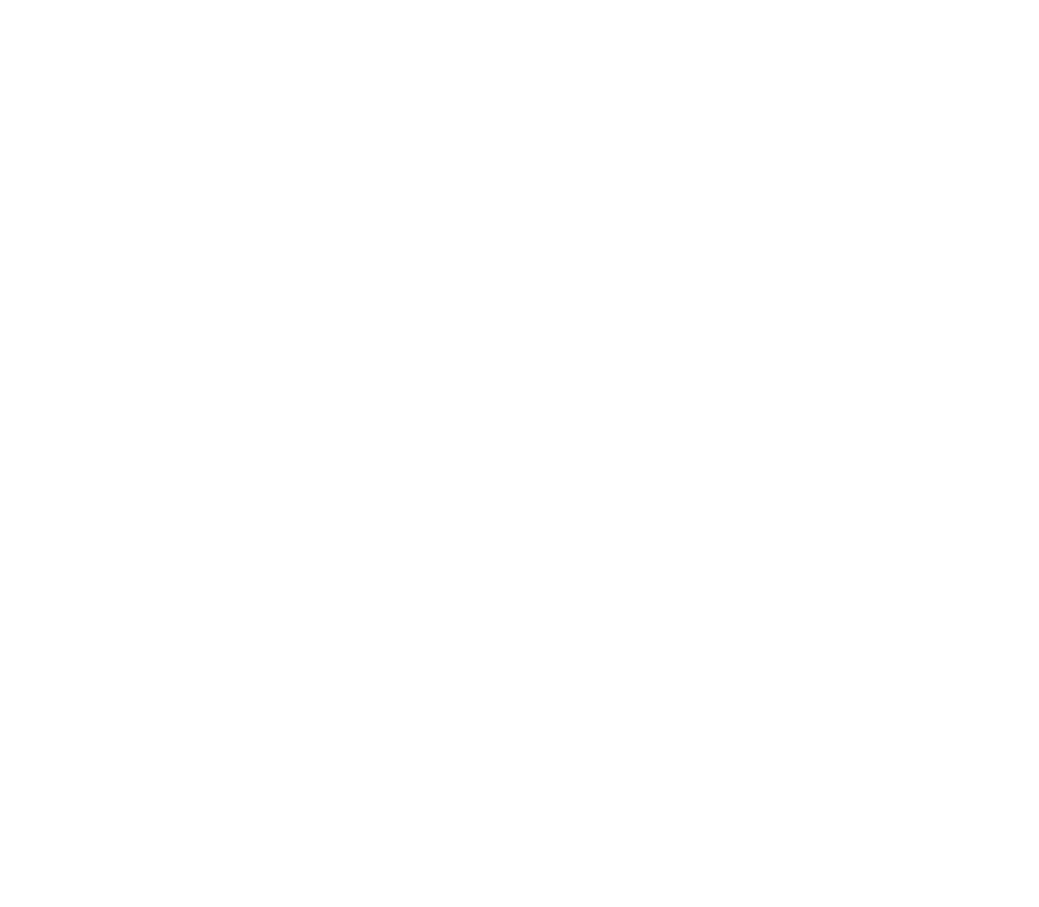
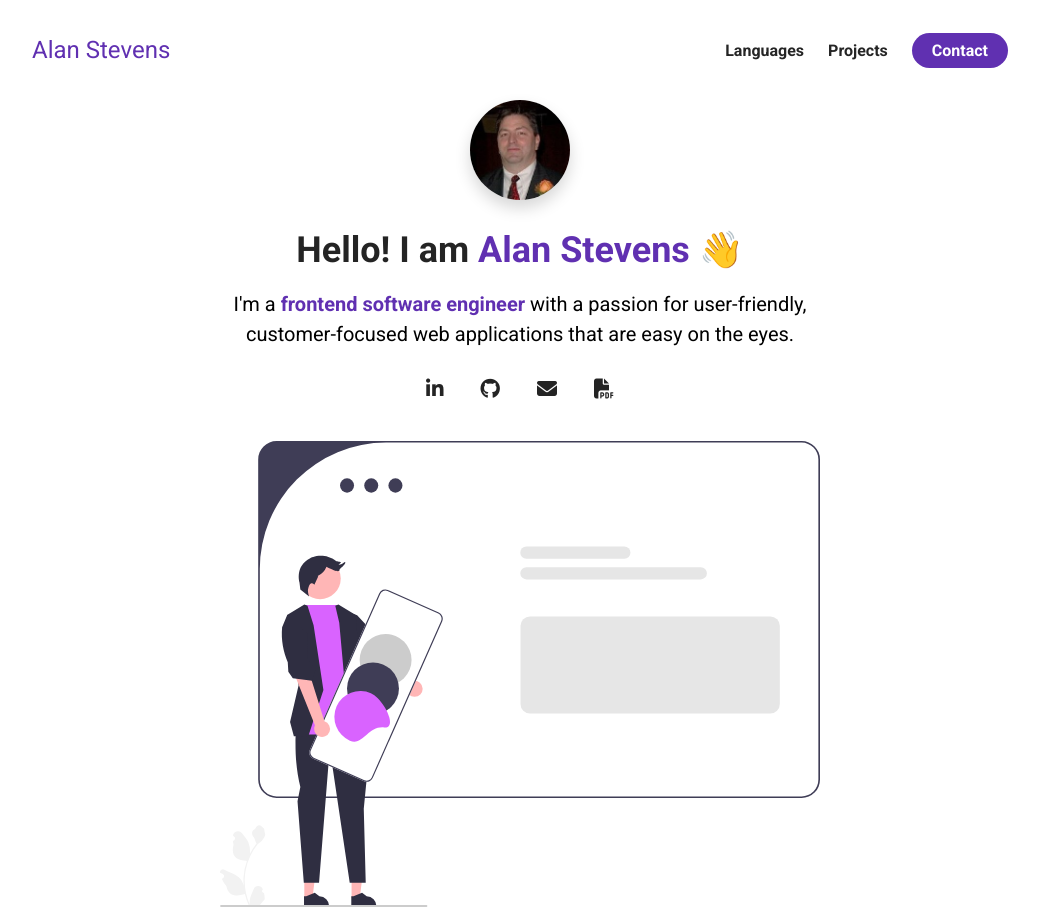
Before and after one commit to astevens104/E_Portfolio, a plain HTML site: page index.html in a window 1280 px wide. Shown: the whole page, without its empty margins (120-1159 px from the left). Before the commit the page ends 800 px from the top, so only its background shows below. Drawn offline with Linux system fonts and the light colour scheme.

Commit message:
nav and landing pages

```diff
--- a/index.html
+++ b/index.html
@@ -3,10 +3,66 @@
 <head>
     <meta charset="UTF-8">
     <meta name="viewport" content="width=device-width, initial-scale=1.0">
-    <title>Document</title>
+    <title>Alan Stevens</title>
     <link rel="stylesheet" href="./styles.css">
+    <script src="https://kit.fontawesome.com/a8a120cec2.js" crossorigin="anonymous"></script>
 </head>
+
 <body>
+    <section id="about-me">
+        <nav>
+            <div class="personal__logo">Alan Stevens</div>
+            <ul class="nav__link--list">
+                <li><a href="" class="
+                    nav__link--anchor
+                    link__hover-effect
+                    link__hover-effect--black
+                    ">Languages</a></li>
+                <li><a href="" class="
+                    nav__link--anchor
+                    link__hover-effect
+                    link__hover-effect--black
+                    ">Projects</a></li>
+                <li><a href="" class="
+                    nav__link--anchor
+                    nav__link--anchor-primary
+                    ">Contact</a></li>
+            </ul>
+        </nav>
+        <div class="flex flex-1">
+            <div class="about-me__info row">
+                <div class="about-me__info--container">
+                    <figure class="about-me__picture--mask">
+                        <img src="./assets/AlanSuit.jpg" class="about-me__picture" alt="Picture of me">
+                    </figure>
+                    <h1 class="about-me__info--title">
+                        Hello! I am <span class="purple">Alan Stevens</span> 👋
+                    </h1>
+                    <p class="about-me__info--para">
+                        I'm a <strong class="purple">frontend software engineer</strong> with a passion for user-friendly, customer-focused web applications that are easy on the eyes.
+                    </p>
+                    <div class="about-me__links">
+                        <a href="" class="about-me__link">
+                            <i class="fa-brands fa-linkedin-in"></i>
+                        </a>
+                        <a href="" class="about-me__link">
+                            <i class="fa-brands fa-github"></i>
+                        </a>
+                        <a href="" class="about-me__link">
+                            <i class="fa-solid fa-envelope"></i>
+                        </a>
+                        <a href="" class="about-me__link">
+                            <i class="fa-solid fa-file-pdf"></i>
+                        </a>
+                    </div>
+                    <figure class="about-me__img--container">
+                        <img src="./assets/undraw_innovative_re_rr5i.svg" class="about-me__img" alt="">
+                    </figure>
+                </div>
+            </div>
+        </div>
+    </section>
 
+    <section></section>
 </body>
 </html>
--- a/styles.css
+++ b/styles.css
@@ -6,3 +6,151 @@
     box-sizing: border-box;
     font-family: "Roboto", serif;
 }
+
+h1, h2, h3, h4, h5, h6, span {
+    color: #242424;
+    text-align: center;
+    line-height: 1.25;
+}
+
+h1 {
+    font-size: 36px;
+}
+
+p {
+    line-height: 1.5;
+    font-size: 16px;
+}
+
+li {
+    list-style-type: none;
+}
+
+.flex {
+    display: flex;
+}
+
+.flex-1 {
+    flex: 1;
+}
+
+.row {
+    width: 100%;
+    max-width: 800px;
+    margin: 0 auto;
+}
+
+.purple {
+    color: #6030b1;
+}
+
+/*
+
+NAVIGATION
+
+*/
+
+nav {
+    height: 100px;
+    width: 100%;
+    max-width: 1000px;
+    margin: 0 auto;
+    display: flex;
+    justify-content: space-between;
+    align-items: center;
+}
+.nav__link--list {
+    display: flex;
+}
+
+.nav__link--anchor {
+    margin: 0 12px;
+    color: #252525;
+    text-decoration: none;
+    font-weight: bold;
+}
+
+.nav__link--anchor-primary {
+    background-color: #6030b1;
+    padding: 8px 20px;
+    border-radius: 50px;
+    color: white;
+    transition: all 300ms ease;
+}
+
+.nav__link--anchor-primary:hover {
+    background-color: #5d3eff;
+}
+
+.personal__logo {
+    font-size: 24px;
+    color: #6030b1;
+    margin: 0 12px;
+    font: bold;
+}
+
+/*
+
+ABOUT ME
+
+*/
+
+#about-me {
+    min-height: 100vh;
+    display: flex;
+    flex-direction: column;
+}
+
+.about-me__info {
+    display: flex;flex-direction: column;
+}
+
+.about-me__info--container {
+    display: flex;
+    flex-direction: column;
+    justify-content: center;
+    align-items: center;
+    max-width: 600px;
+    margin: 0 auto;
+    text-align: center;
+}
+
+.about-me__picture--mask {
+    width: 100px;
+    height: 100px;
+    border-radius: 100%;
+    overflow: hidden;
+    box-shadow: 0 8px 16px rgba(0, 0, 0, 0.16);
+    margin-bottom: 28px;
+    }
+
+.about-me__picture {
+    width: 100%;
+}
+
+.about-me__info--title {
+    margin-bottom: 16px;
+}
+
+.about-me__info--para {
+    font-size: 20px;
+    margin-bottom: 28px;
+}
+
+.about-me__link {
+    font-size: 20px;
+    color: #242424;
+    text-decoration: none;
+    padding: 0 16px;
+}
+
+.about-me__img--container {
+    flex: 1;
+    display: flex;
+    align-items: center;
+    margin-top: 40px;
+}
+
+.about-me__img {
+    width: 100%;
+}
```
Also changed, not shown: assets/AlanHawaii.jpg (added), assets/AlanSuit.jpg (added), assets/undraw_design_components_9vy6.svg (added), assets/undraw_innovative_re_rr5i.svg (added).
